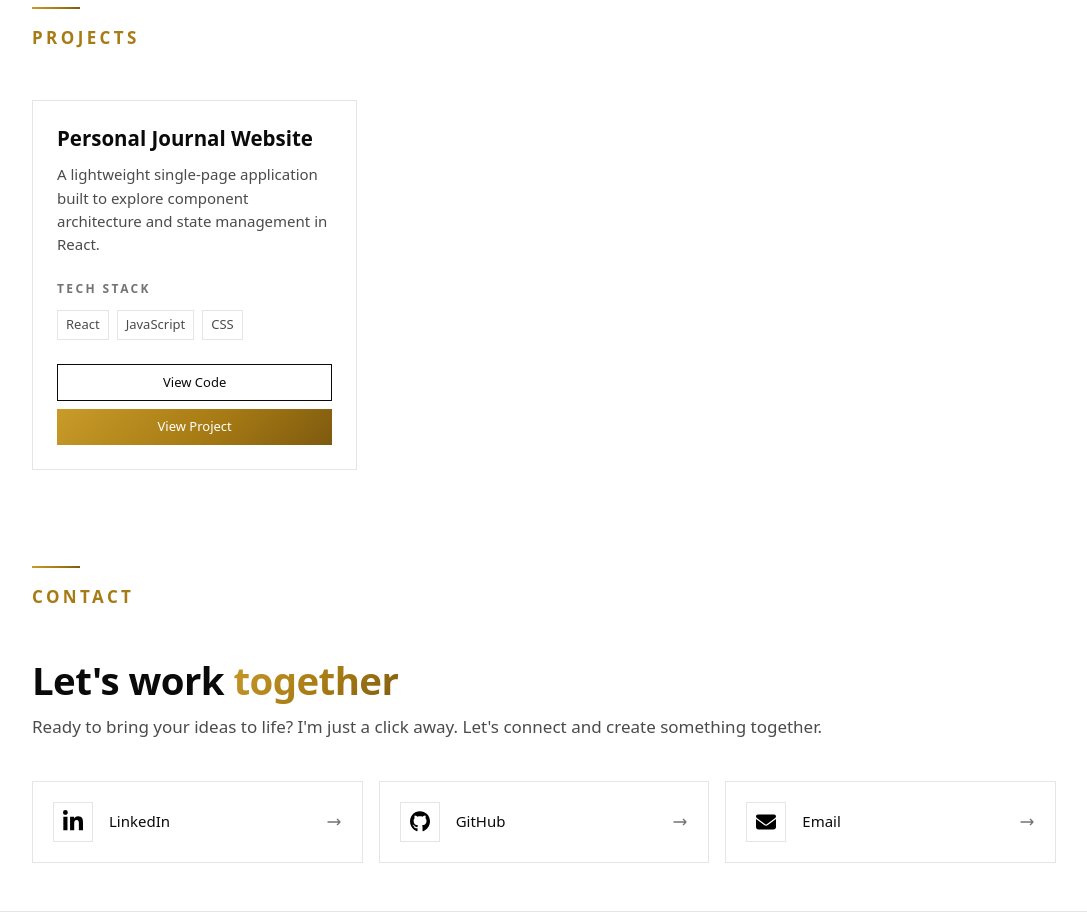
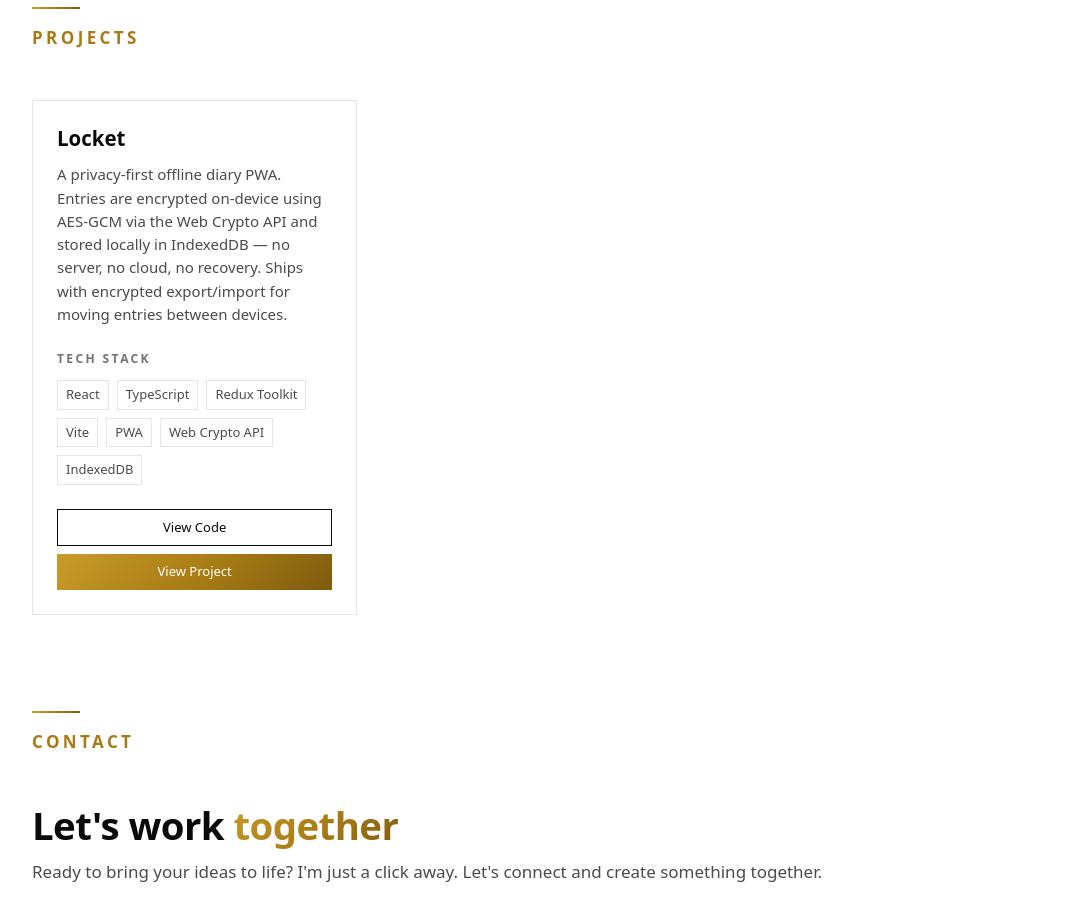
Before and after one commit to Poorniiii/portfolio, a Next.js app: page / in a window 1280 px wide. Shown: the part 2660-3582 px from the top of the page, without its empty margins (96-1183 px from the left). Built offline with nearby package versions, Linux system fonts and the light colour scheme.

Commit message:
updated url and project (#3)
* updated url and project

* updated project's demo link

```diff
--- a/app/constants/project_section_constants.ts
+++ b/app/constants/project_section_constants.ts
@@ -1,11 +1,19 @@
 export const projectItems = [
   {
-    title: "Personal Journal Website",
+    title: "Locket",
     brief:
-      "A lightweight single-page application built to explore component architecture and state management in React.",
-    techs: ["React", "JavaScript", "CSS"],
-    code_link: "https://github.com/Poorniiii/shybreezediary_final",
-    demo_link: "https://github.com/Poorniiii/shybreezediary_final",
+      "A privacy-first offline diary PWA. Entries are encrypted on-device using AES-GCM via the Web Crypto API and stored locally in IndexedDB — no server, no cloud, no recovery. Ships with encrypted export/import for moving entries between devices.",
+    techs: [
+      "React",
+      "TypeScript",
+      "Redux Toolkit",
+      "Vite",
+      "PWA",
+      "Web Crypto API",
+      "IndexedDB",
+    ],
+    code_link: "https://github.com/Poorniiii/locket",
+    demo_link: "https://locket-poornima-rajappan.vercel.app/",
   },
   // {
   //   title: "Personal Journal Website",
--- a/app/layout.tsx
+++ b/app/layout.tsx
@@ -21,11 +21,11 @@ export const metadata: Metadata = {
   openGraph: {
     title: "Poornima Rajappan - Software Engineer",
     description: "Crafting Digital Experiences",
-    url: "https://portfolio-poornima-rajappans-projects.vercel.app",
+    url: "https://portfolio-poornima-rajappan.vercel.app",
     siteName: "Poornima's Portfolio",
     images: [
       {
-        url: "https://portfolio-poornima-rajappans-projects.vercel.app/og-image.png",
+        url: "https://portfolio-poornima-rajappan.vercel.app/og-image.png",
         width: 1200,
         height: 630,
         alt: "Poornima Rajappan - Crafting Digital Experiences",
```
